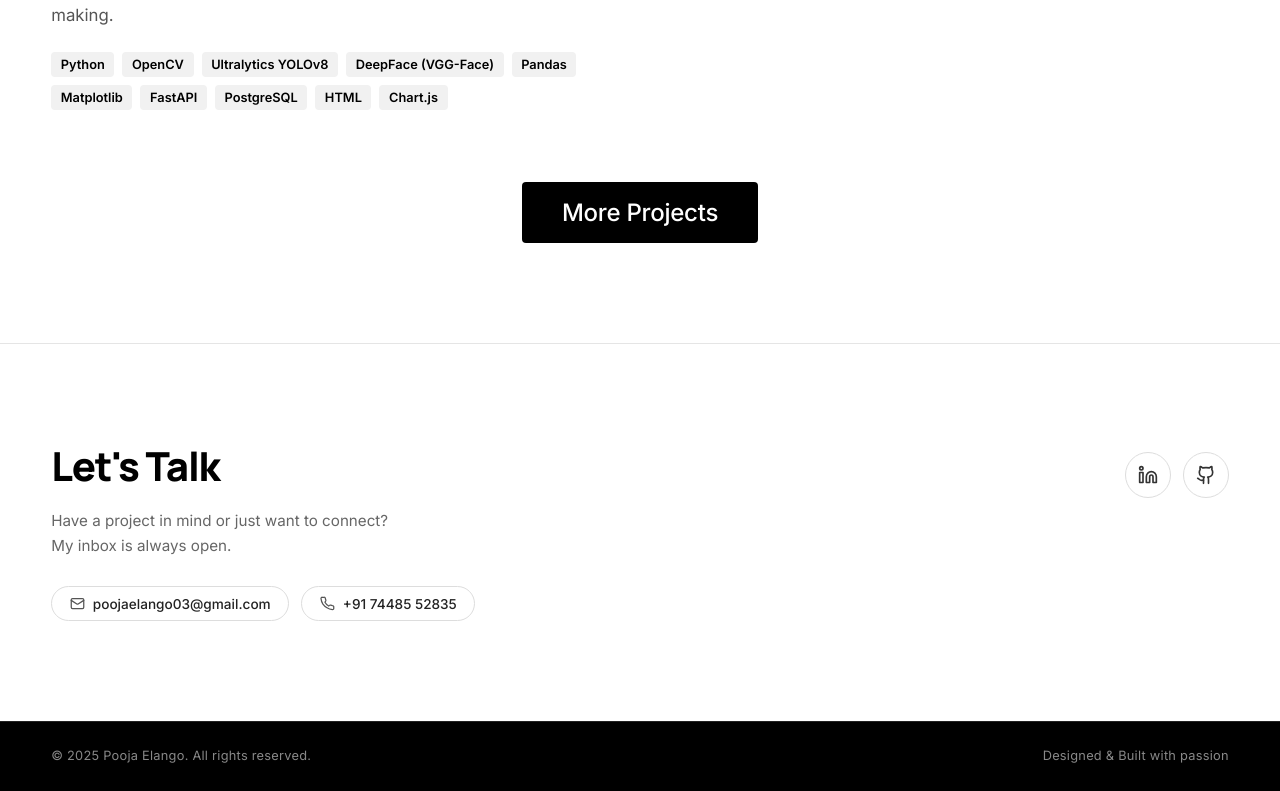
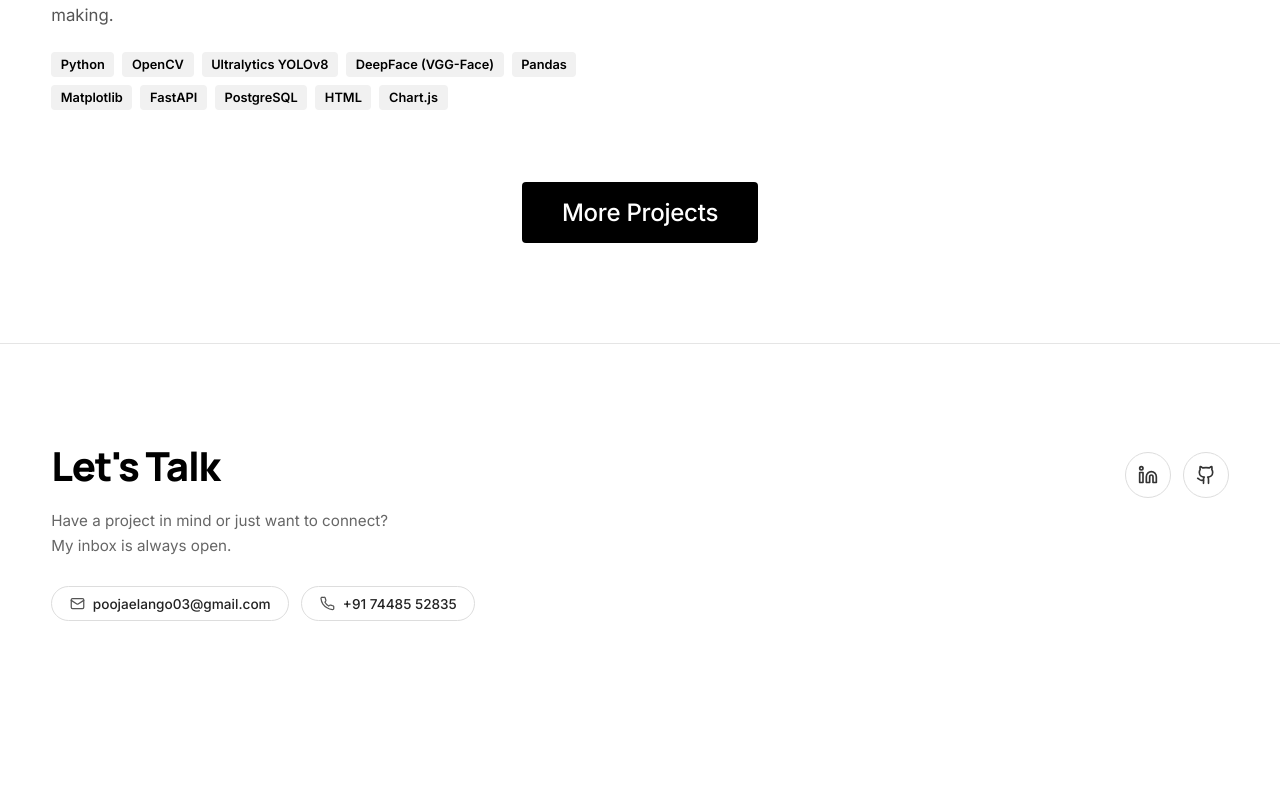
Before and after one commit to POOJAELANGO03/PORTFOLIO, a React (Vite) app: page / in a window 1280 px wide. Shown: the part 4740-5531 px from the top of the page. After the commit the page ends 5461 px from the top, so only its background shows below. Built offline with nearby package versions, Linux system fonts and the light colour scheme.

Commit message:
feat: implement App routing structure and add styles for Contact and Footer sections

```diff
--- a/src/App.tsx
+++ b/src/App.tsx
@@ -1,18 +1,14 @@
 
-import { Routes, Route, useLocation } from 'react-router-dom';
+import { Routes, Route } from 'react-router-dom';
 import './App.css';
 import Header from './components/Header';
 import Hero from './components/Hero';
 import About from './components/About';
 import Projects from './components/Projects';
 import Contact from './components/Contact';
-import Footer from './components/Footer';
 import CustomCursor from './components/CustomCursor';
 
 function App() {
-  const location = useLocation();
-  const isAboutPage = location.pathname === '/about';
-
   return (
     <div className="App">
       <CustomCursor />
@@ -27,7 +23,6 @@ function App() {
         } />
         <Route path="/about" element={<About />} />
       </Routes>
-      {!isAboutPage && <Footer />}
     </div>
   );
 }
--- a/src/components/Contact.css
+++ b/src/components/Contact.css
@@ -6,6 +6,7 @@
   background: #fff;
   padding: 100px 0;
   border-top: 1px solid #e5e5e5;
+  margin-bottom: 0;
 }
 
 /* ---------- Inner: Two sides ---------- */
--- a/src/components/Footer.css
+++ b/src/components/Footer.css
@@ -6,6 +6,7 @@
   background: #000;
   padding: 1.5rem 0;
   border-top: 1px solid #222;
+  margin-top: -2px;
 }
 
 .footer-bar {
```
